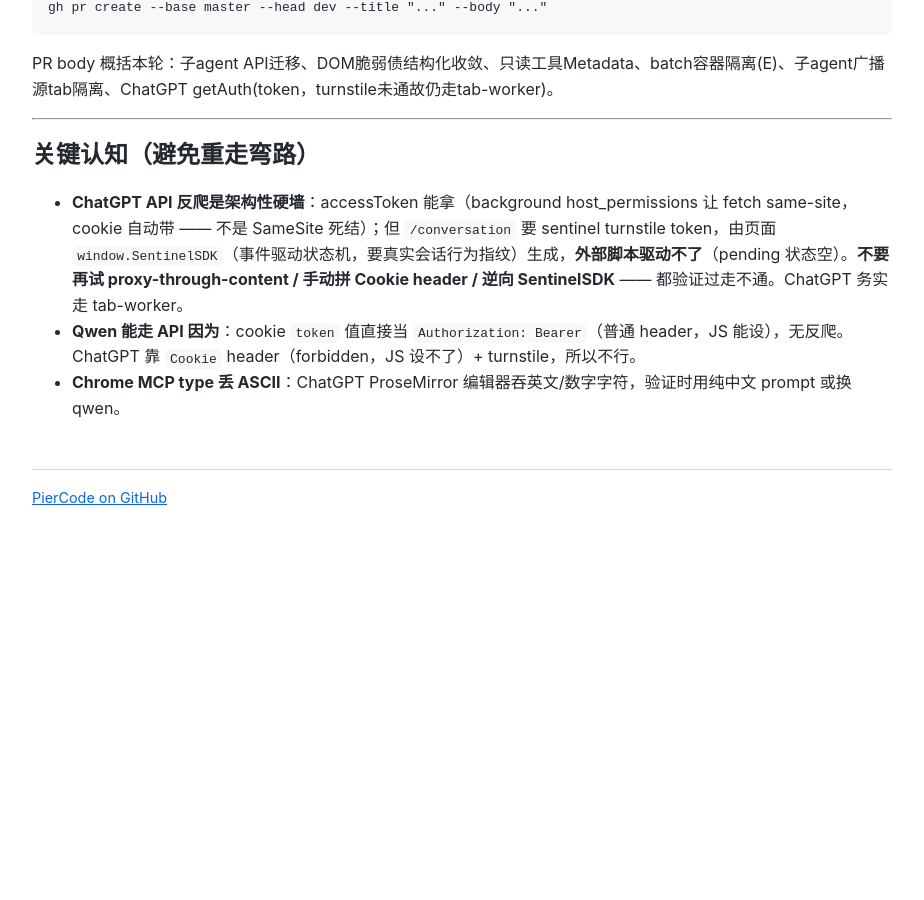
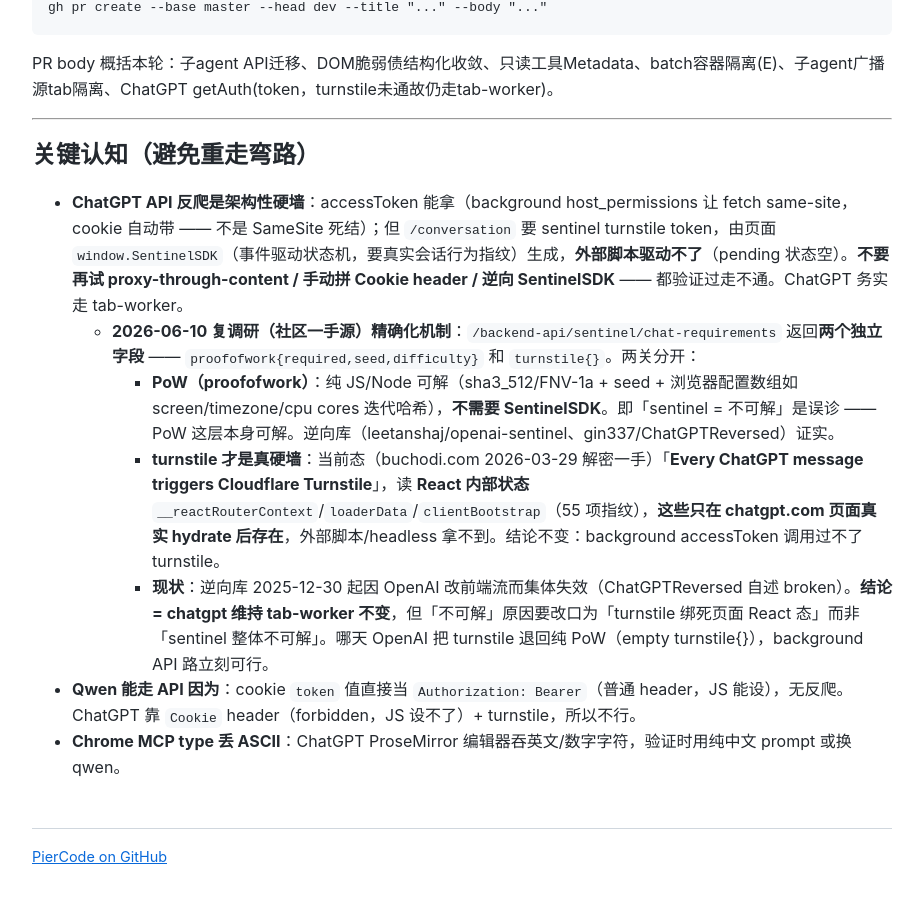
Before and after one commit to Sirhap/PierCode, a Jekyll site: the page built from docs/TODO-pending.md, in a window 1280 px wide and 900 px high, scrolled down 2198 px. Shown: the whole window, without its empty margins (178-1102 px from the left). Built offline with Jekyll 4.4.1, drawn with Linux system fonts in a browser that asks for light colours; our own code applies the rules of GitHub Pages for plain Markdown files; before the commit the page ends 2739 px from its top, so only the background shows below that.

Commit message:
docs(chat-api): correct ChatGPT API blocker to turnstile React-state binding
Prior note framed sentinel as wholesale unsolvable. Community reverse-eng
sources show the two sentinel gates are separate: proofofwork is pure-JS
solvable; only turnstile is the hard wall, deriving its token from live
page React state (__reactRouterContext/loaderData/clientBootstrap) a
background fetch cannot reach. Conclusion unchanged — ChatGPT stays on
tab-worker — but the reason is now precise.

Co-Authored-By: Claude Fable 5 <noreply@anthropic.com>

```diff
--- a/docs/TODO-pending.md
+++ b/docs/TODO-pending.md
@@ -80,5 +80,9 @@ PR body 概括本轮：子agent API迁移、DOM脆弱债结构化收敛、只读
 ## 关键认知（避免重走弯路）
 
 - **ChatGPT API 反爬是架构性硬墙**：accessToken 能拿（background host_permissions 让 fetch same-site，cookie 自动带 —— 不是 SameSite 死结）；但 `/conversation` 要 sentinel turnstile token，由页面 `window.SentinelSDK`（事件驱动状态机，要真实会话行为指纹）生成，**外部脚本驱动不了**（pending 状态空）。**不要再试 proxy-through-content / 手动拼 Cookie header / 逆向 SentinelSDK** —— 都验证过走不通。ChatGPT 务实走 tab-worker。
+  - **2026-06-10 复调研（社区一手源）精确化机制**：`/backend-api/sentinel/chat-requirements` 返回**两个独立字段** —— `proofofwork{required,seed,difficulty}` 和 `turnstile{}`。两关分开：
+    - **PoW（proofofwork）**：纯 JS/Node 可解（sha3_512/FNV-1a + seed + 浏览器配置数组如 screen/timezone/cpu cores 迭代哈希），**不需要 SentinelSDK**。即「sentinel = 不可解」是误诊 —— PoW 这层本身可解。逆向库（leetanshaj/openai-sentinel、gin337/ChatGPTReversed）证实。
+    - **turnstile 才是真硬墙**：当前态（buchodi.com 2026-03-29 解密一手）「**Every ChatGPT message triggers Cloudflare Turnstile**」，读 **React 内部状态** `__reactRouterContext`/`loaderData`/`clientBootstrap`（55 项指纹），**这些只在 chatgpt.com 页面真实 hydrate 后存在**，外部脚本/headless 拿不到。结论不变：background accessToken 调用过不了 turnstile。
+    - **现状**：逆向库 2025-12-30 起因 OpenAI 改前端流而集体失效（ChatGPTReversed 自述 broken）。**结论 = chatgpt 维持 tab-worker 不变**，但「不可解」原因要改口为「turnstile 绑死页面 React 态」而非「sentinel 整体不可解」。哪天 OpenAI 把 turnstile 退回纯 PoW（empty turnstile{}），background API 路立刻可行。
 - **Qwen 能走 API 因为**：cookie `token` 值直接当 `Authorization: Bearer`（普通 header，JS 能设），无反爬。ChatGPT 靠 `Cookie` header（forbidden，JS 设不了）+ turnstile，所以不行。
 - **Chrome MCP type 丢 ASCII**：ChatGPT ProseMirror 编辑器吞英文/数字字符，验证时用纯中文 prompt 或换 qwen。
```
Also changed, not shown: extension/src/background/chat-api.ts (+9 -5 lines).
